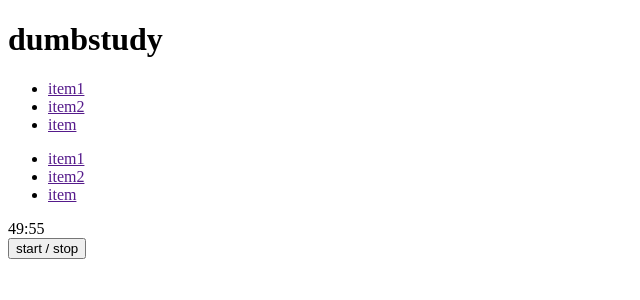
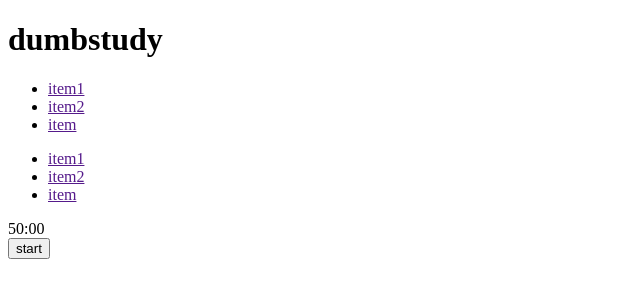
Before and after one commit to ttproxies/dumbstudy, a React (Vite) app in the folder frontend/: page / in a window 1280 px wide. Shown: the top 300 px of the page, without its empty margins (0-640 px from the left). Built offline with nearby package versions, Linux system fonts and the light colour scheme; no server answers.

Commit message:
fix script for button

```diff
--- a/frontend/src/components/Clock.tsx
+++ b/frontend/src/components/Clock.tsx
@@ -1,30 +1,35 @@
-import { useState, useEffect } from 'react';
+import { useState, useEffect } from "react";
 import ButtonCont from "./ButtonCont";
 
 export default function Clock() {
     const dur = 3000; // 50min
 
     let [remaining, setRemaining] = useState(dur);
+    let [counting, setCounting] = useState(false);
 
     useEffect(() => {
-        const countdown = setInterval(() => {
-            setRemaining(prev => { // Errors with type assignment number | void: means sometimes void = nothing is returned
-                if (prev <= 1) {
-                    clearInterval(countdown);
-                    return 0
-                }
+        // Run on load to set timer
+        if (counting) {
+            const countdown = setInterval(() => {
+                setRemaining((prev) => {
+                    // Errors with type assignment number | void: means sometimes void = nothing is returned
+                    if (prev <= 1) {
+                        clearInterval(countdown);
+                        return 0;
+                    }
 
-                return prev - 1
-            })
-        }, 1000);
+                    return prev - 1;
+                });
+            }, 1000);
 
-        return () => clearInterval(countdown) // The interval persists page rerender, therefore cleaning the interval up if the effect is cut short is a good idea
-    }, []);
+            return () => clearInterval(countdown); // The interval persists page rerender, therefore cleaning the interval up if the effect is cut short is a good idea
+        }
+    }, [counting]);
 
     const minutes = Math.floor(remaining / 60);
     const seconds = remaining % 60;
 
-    const time = `${String(minutes).padStart(2, '0')}:${String(seconds).padStart(2, '0')}`;
+    const time = `${String(minutes).padStart(2, "0")}:${String(seconds).padStart(2, "0")}`;
 
     return (
         <div className="clock">
@@ -33,7 +38,15 @@ export default function Clock() {
             </div>
             <div className="clock__watch">
                 <div className="clock__timer">{time}</div>
-                <button className="clock__actionbtn">start / stop</button>
+                <button
+                    className="clock__toggle"
+                    onClick={() => {
+                        console.log("clicked");
+                        setCounting(!counting);
+                    }}
+                >
+                    {counting ? 'stop' : 'start'}
+                </button>
             </div>
         </div>
     );
```
